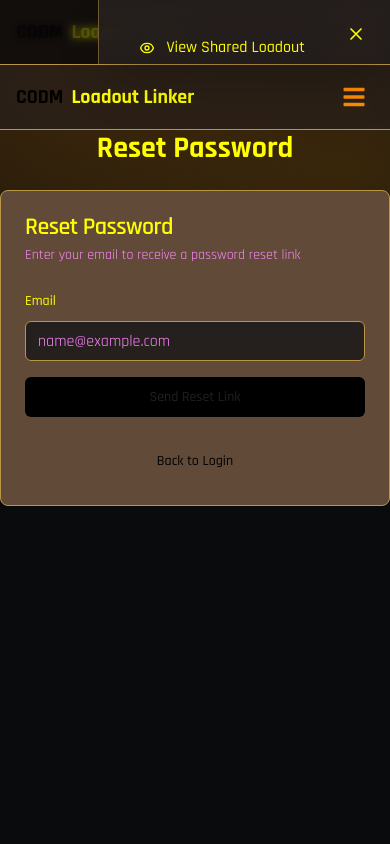
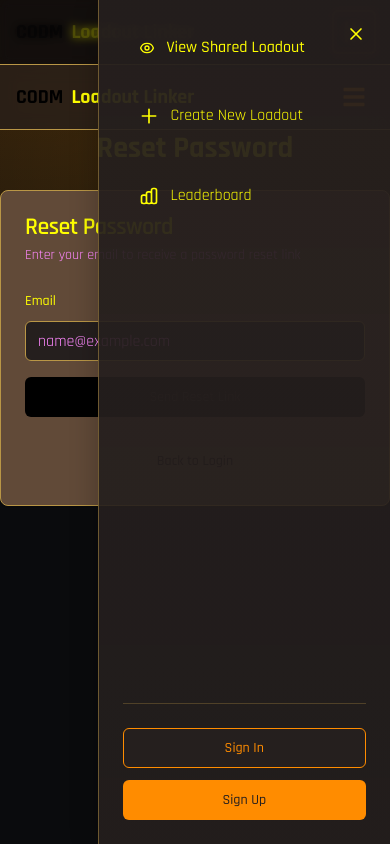
Before and after one commit to Adesanya221/CODM-Loadout-Linker, a React (Vite) app: page /reset-password in a window 390 px wide. Both pictures are taken after a click on the button 354 px from the left and 32 px from the top of the page. Built offline with nearby package versions, Linux system fonts and the light colour scheme; no server answers.

Commit message:
fix: improve mobile menu z-index and positioning

```diff
--- a/src/components/layout/Navbar.tsx
+++ b/src/components/layout/Navbar.tsx
@@ -96,11 +96,13 @@ export function Navbar() {
   };
 
   return (
+    <div className="relative">
       <motion.header
-      className="sticky top-0 z-[9998] w-full border-b bg-background/95 backdrop-blur supports-[backdrop-filter]:bg-background/60"
+        className="sticky top-0 w-full border-b bg-background/95 backdrop-blur supports-[backdrop-filter]:bg-background/60"
         variants={navVariants}
         initial="hidden"
         animate="visible"
+        style={{ position: 'relative', zIndex: 1000 }}
       >
         <div className="container mx-auto px-4 py-3 flex items-center justify-between">
           <Link to="/" className="text-xl font-bold flex items-center gap-2">
@@ -108,7 +110,7 @@ export function Navbar() {
           </Link>
           {/* Hamburger for mobile */}
           <motion.button
-          className="md:hidden p-2 rounded focus:outline-none focus:ring-2 focus:ring-codm-orange"
+            className="md:hidden p-2 rounded focus:outline-none focus:ring-2 focus:ring-codm-orange z-[1000]"
             onClick={() => setMobileMenuOpen((open) => !open)}
             aria-label="Open navigation menu"
             animate={{ rotate: mobileMenuOpen ? 90 : 0 }}
@@ -217,19 +219,16 @@ export function Navbar() {
       <AnimatePresence>
         {mobileMenuOpen && (
           <motion.div
-            className="fixed inset-0 z-[9999] md:hidden"
+            className="mobile-menu-backdrop"
             initial="hidden"
             animate="visible"
             exit="exit"
             variants={backdropVariants}
             onClick={() => setMobileMenuOpen(false)}
           >
-            {/* Backdrop with blur */}
-            <div className="absolute inset-0 bg-black/50 backdrop-blur-sm" />
-
             {/* Side Menu */}
             <motion.div
-              className="fixed top-0 right-0 h-full w-3/4 max-w-xs bg-gradient-to-b from-background/95 to-background/90 backdrop-blur-lg border-l border-border/50 shadow-2xl p-6 overflow-y-auto z-[10000]"
+              className="mobile-menu-content"
               variants={mobileMenuVariants}
               initial="hidden"
               animate="visible"
@@ -380,5 +379,36 @@ export function Navbar() {
         </div>
       )}
       </motion.header>
+
+      {/* Global styles for mobile menu */}
+      <style jsx global>{`
+        /* Ensure mobile menu appears above all other content */
+        .mobile-menu-backdrop {
+          position: fixed !important;
+          top: 0 !important;
+          left: 0 !important;
+          right: 0 !important;
+          bottom: 0 !important;
+          z-index: 2147483647 !important;
+          background-color: rgba(0, 0, 0, 0.5) !important;
+          backdrop-filter: blur(4px) !important;
+        }
+        .mobile-menu-content {
+          position: fixed !important;
+          top: 0 !important;
+          right: 0 !important;
+          height: 100vh !important;
+          width: 75% !important;
+          max-width: 24rem !important;
+          z-index: 2147483647 !important;
+          background: linear-gradient(to bottom, hsl(var(--background)/0.95), hsl(var(--background)/0.9)) !important;
+          backdrop-filter: blur(16px) !important;
+          border-left: 1px solid hsl(var(--border)/0.5) !important;
+          box-shadow: -4px 0 24px rgba(0, 0, 0, 0.2) !important;
+          padding: 1.5rem !important;
+          overflow-y: auto !important;
+        }
+      `}</style>
+    </div>
   );
 }
```
Lines whose indentation alone changed are shown as unchanged.
